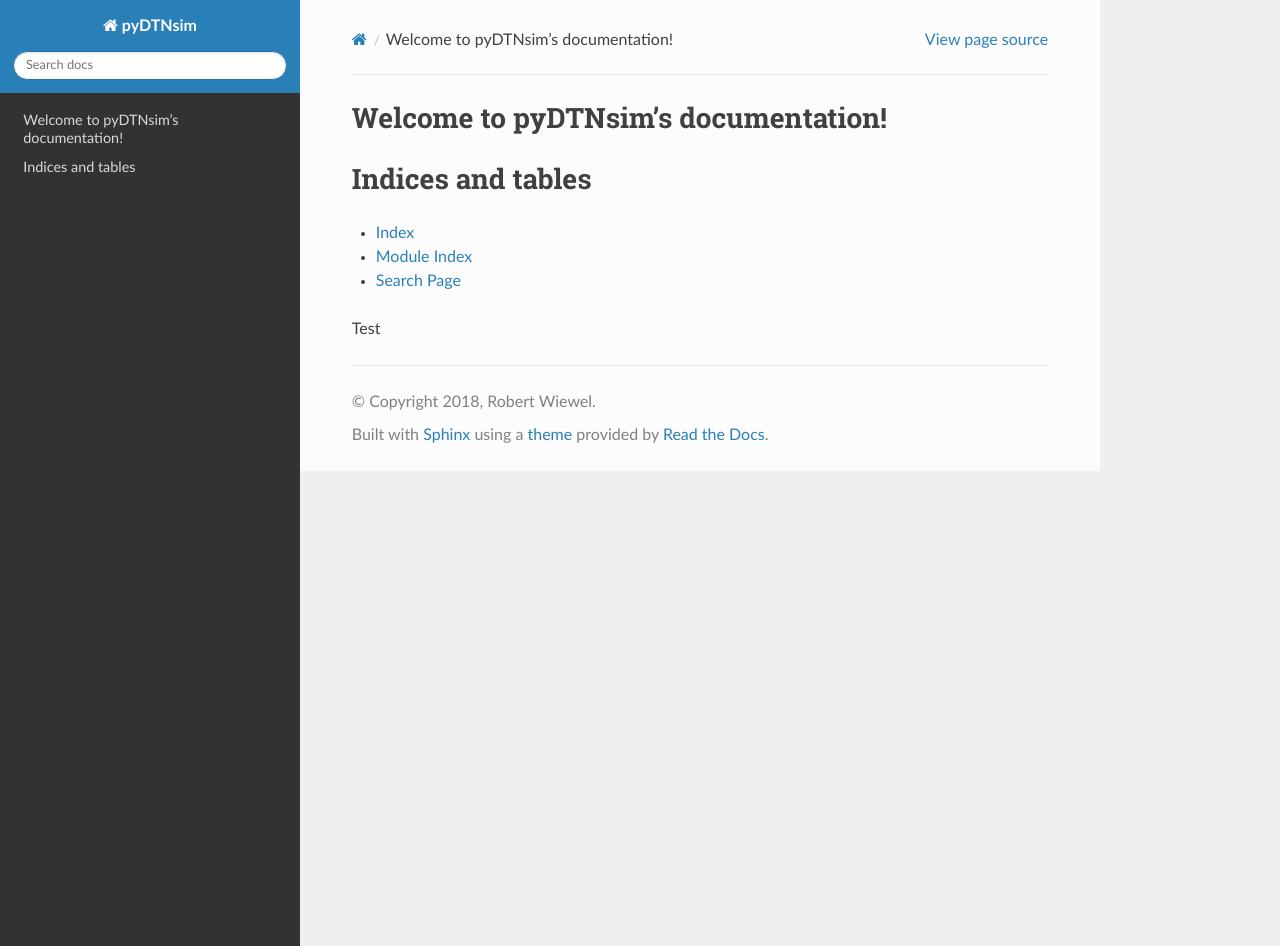
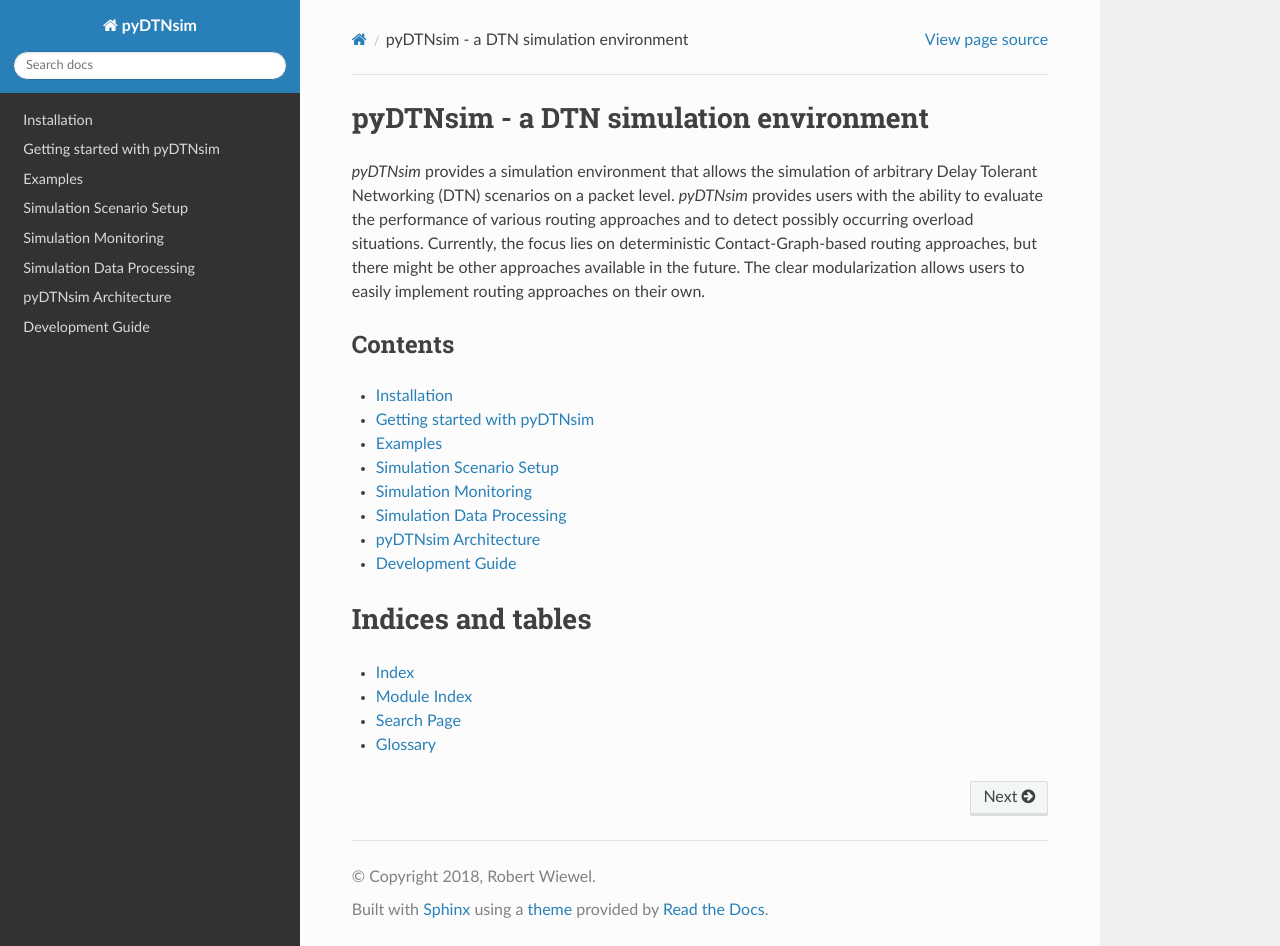
Before and after one commit to ducktec/pydtnsim, a Sphinx documentation site: the page built from docs/index.rst, in a window 1280 px wide and 946 px high. Built offline with Sphinx 7.4.7 and the Read the Docs theme 2.0.0, drawn with Linux system fonts in a browser that asks for light colours.

Commit message:
Added abstract (draft) structure for sphinx documentation

```diff
--- /dev/null
+++ b/docs/architecture.rst
@@ -0,0 +1,2 @@
+pyDTNsim Architecture
+=====================
--- /dev/null
+++ b/docs/data_processing.rst
@@ -0,0 +1,2 @@
+Simulation Data Processing
+==========================
--- /dev/null
+++ b/docs/development_guide.rst
@@ -0,0 +1,2 @@
+Development Guide
+=================
--- /dev/null
+++ b/docs/examples.rst
@@ -0,0 +1,2 @@
+Examples
+========
--- /dev/null
+++ b/docs/getting_started.rst
@@ -0,0 +1,2 @@
+Getting started with pyDTNsim
+=============================
--- a/docs/index.rst
+++ b/docs/index.rst
@@ -3,14 +3,25 @@
    You can adapt this file completely to your liking, but it should at least
    contain the root `toctree` directive.
 
-Welcome to pyDTNsim's documentation!
-====================================
+pyDTNsim - a DTN simulation environment
+=======================================
+
+*pyDTNsim* provides a simulation environment that allows the simulation of arbitrary Delay Tolerant Networking (DTN) scenarios on a packet level. *pyDTNsim* provides users with the ability to evaluate the performance of various routing approaches and to detect possibly occurring overload situations. Currently, the focus lies on deterministic Contact-Graph-based routing approaches, but there might be other approaches available in the future. The clear modularization allows users to easily implement routing approaches on their own.
+
+Contents
+--------
 
 .. toctree::
    :maxdepth: 2
-   :caption: Contents:
 
-
+   install
+   getting_started
+   examples
+   scenario_setup
+   monitoring
+   data_processing
+   architecture
+   development_guide
 
 Indices and tables
 ==================
@@ -18,5 +29,4 @@ Indices and tables
 * :ref:`genindex`
 * :ref:`modindex`
 * :ref:`search`
-
-Test
+* :ref:`glossary`
--- /dev/null
+++ b/docs/install.rst
@@ -0,0 +1,2 @@
+Installation
+============
--- /dev/null
+++ b/docs/monitoring.rst
@@ -0,0 +1,2 @@
+Simulation Monitoring
+=====================
--- /dev/null
+++ b/docs/scenario_setup.rst
@@ -0,0 +1,2 @@
+Simulation Scenario Setup
+=========================
```
Also changed, not shown: docs/glossary.rst (added, +9 -0 lines).
